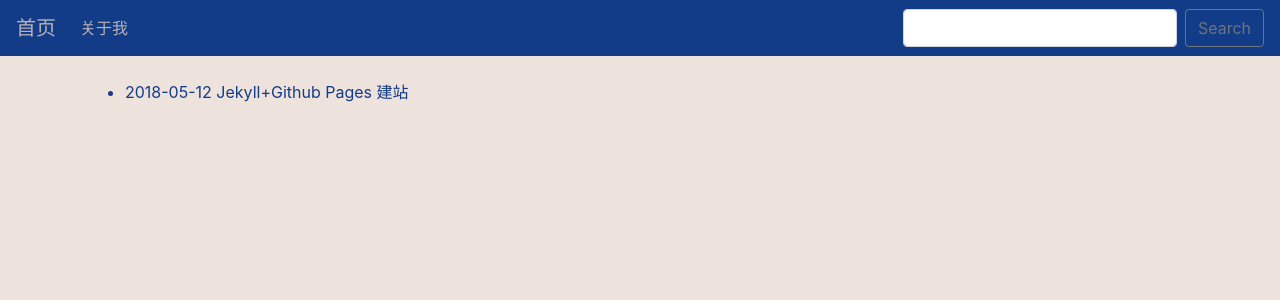
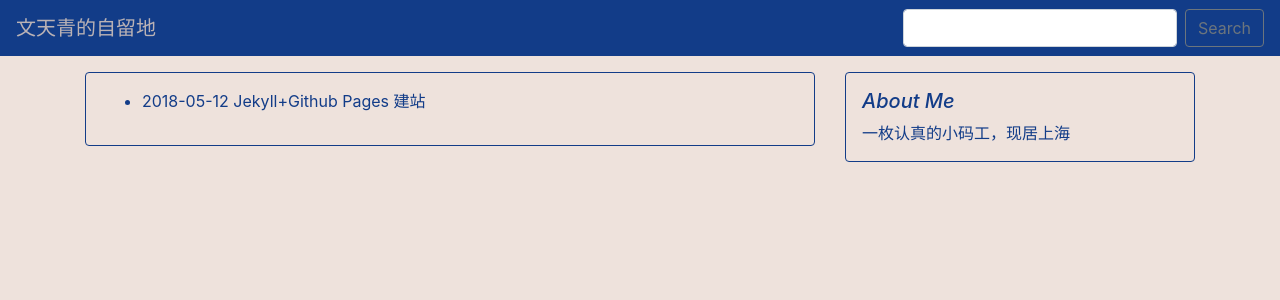
Before and after one commit to haojingliu/blog, a Jekyll site: the page built from index.html, in a window 1280 px wide. Shown: the top 300 px of the page. Built offline with Jekyll 4.4.1, drawn with Linux system fonts in a browser that asks for light colours; comment, search, counter and statistics services are not loaded.

Commit message:
Add tracker & simple about me

```diff
--- /dev/null
+++ b/_includes/about.html
@@ -0,0 +1,2 @@
+<h5 class="font-italic">About Me</h5>
+<span>一枚认真的小码工，现居上海</span>
--- a/_layouts/default.html
+++ b/_layouts/default.html
@@ -6,15 +6,24 @@
     <link rel="stylesheet" href="https://stackpath.bootstrapcdn.com/bootstrap/4.1.1/css/bootstrap.min.css" integrity="sha384-WskhaSGFgHYWDcbwN70/dfYBj47jz9qbsMId/iRN3ewGhXQFZCSftd1LZCfmhktB" crossorigin="anonymous">
     <link rel="stylesheet" href="{{ '/css/main.css' | relative_url }}">
     <title>{% if page.title %} {{ page.title }} | {% endif %}文天青的博客</title>
+    <script>
+        var _hmt = _hmt || [];
+        (function() {
+            var hm = document.createElement("script");
+            hm.src = "https://hm.baidu.com/hm.js?dffcee77881c003cfab17af13a83a5ed";
+            var s = document.getElementsByTagName("script")[0];
+            s.parentNode.insertBefore(hm, s);
+        })();
+    </script>
 </head>
 <body>
     <nav class="navbar navbar-expand-lg ">
         <!-- Navbar content -->
-        <a class="navbar-brand" href="{{ site.baseurl }}/index.html">首页</a>
+        <a class="navbar-brand" href="{{ site.baseurl }}/index.html">文天青的自留地</a>
         <div class="collapse navbar-collapse" id="navbarNavDropdown">
             <ul class="navbar-nav">
                 <li class="nav-item">
-                    <a class="nav-link" href="{{ site.baseurl }}/about.html">关于我</a>
+                    <a class="nav-link" href="{{ site.baseurl }}/about.html"></a>
                 </li>
             </ul>
         </div>
@@ -24,8 +33,19 @@
         </form>
     </nav>
 
-    <div class="container">
-    　　{{ content }}
+    <div class="container wrapper">
+        <div class="row">
+            <div class="col-lg-8">
+                <div class="section rounded">
+                {{ content }}
+                </div>
+            </div>
+            <div class="col-lg-4">
+                <div class="section rounded">
+                    {% include about.html %}
+                </div>
+            </div>
+        </div>
     </div>
 </body>
 </html>
--- a/_sass/default.scss
+++ b/_sass/default.scss
@@ -15,3 +15,13 @@ a {
     color: $nav-font-color;
   }
 }
+
+.wrapper {
+  margin-top: 1rem;
+}
+
+.section {
+  border: 0.05rem solid $border-color;
+  padding: 1rem;
+  margin-bottom: 1rem;
+}
--- a/_sass/variables.scss
+++ b/_sass/variables.scss
@@ -7,6 +7,7 @@ $rose: #ac0861;
 $body-background-color: $light-pink;
 $title-color: $rose;
 $base-font-color: $blue;
+$border-color: $blue;
 
 /* ----- Nav ---- */
 $nav-background-color: $blue;
```
